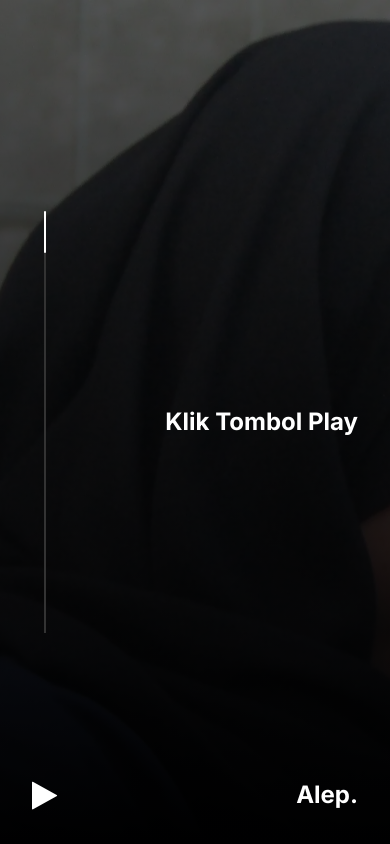
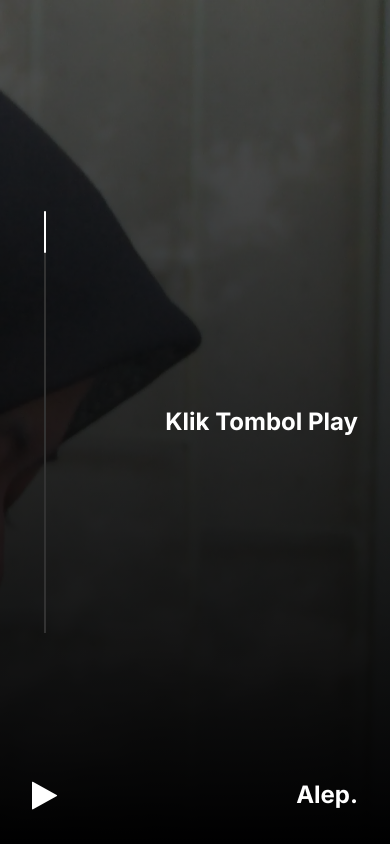
Before and after one commit to muhammadalief19/for-her, a plain HTML site: page index.html in a window 390 px wide. Drawn offline with Linux system fonts and the light colour scheme.

Commit message:
merubah position background

```diff
--- a/style.css
+++ b/style.css
@@ -49,7 +49,7 @@ body {
   background: linear-gradient(rgba(0, 0, 0, 0.6), rgba(0, 0, 0.6)),
     url("background.webp");
   background-size: cover;
-  background-position: center;
+  background-position: left center;
 }
 
 .bar {
@@ -150,4 +150,9 @@ body {
     height: 10%;
     border-radius: 10px;
   }
+
+  .wrapper {
+    background-size: cover;
+    background-position: right center;
+  }
 }
```
